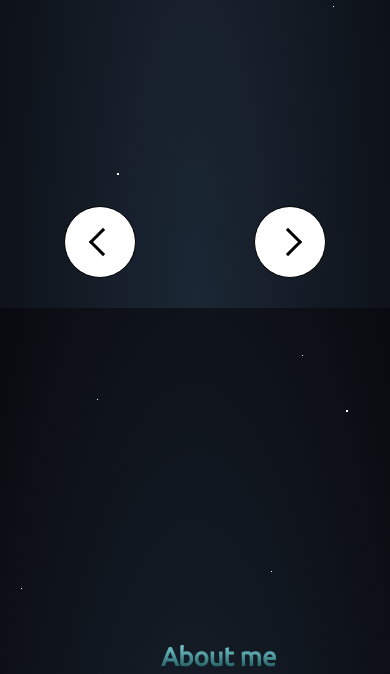
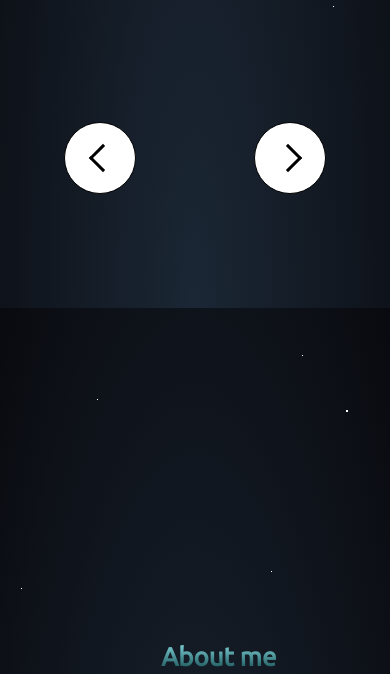
Before and after one commit to kimmidesigns/kimmidesigns.github.io, a website built with Parcel: page src/index.html in a window 390 px wide. Shown: the part 1380-2054 px from the top of the page. Built offline with nearby package versions, Linux system fonts and the light colour scheme.

Commit message:
Mobile Update

```diff
--- a/src/scss/styles.scss
+++ b/src/scss/styles.scss
@@ -215,7 +215,7 @@ nav {
 .carousel__button--next {
     display: table-cell;
     position: absolute;
-    bottom: 0vh;
+    bottom: 10vh;
     width: 4.5rem;
     height: 4.5rem;
     background-color: #FFF;
```
